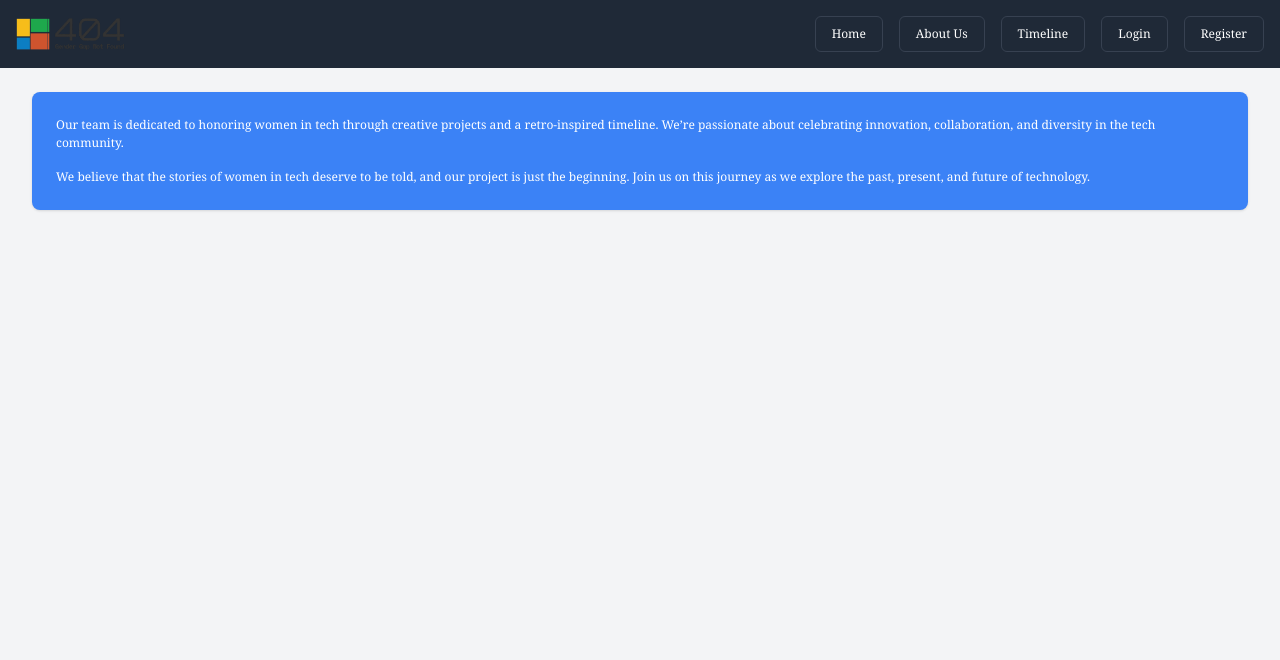
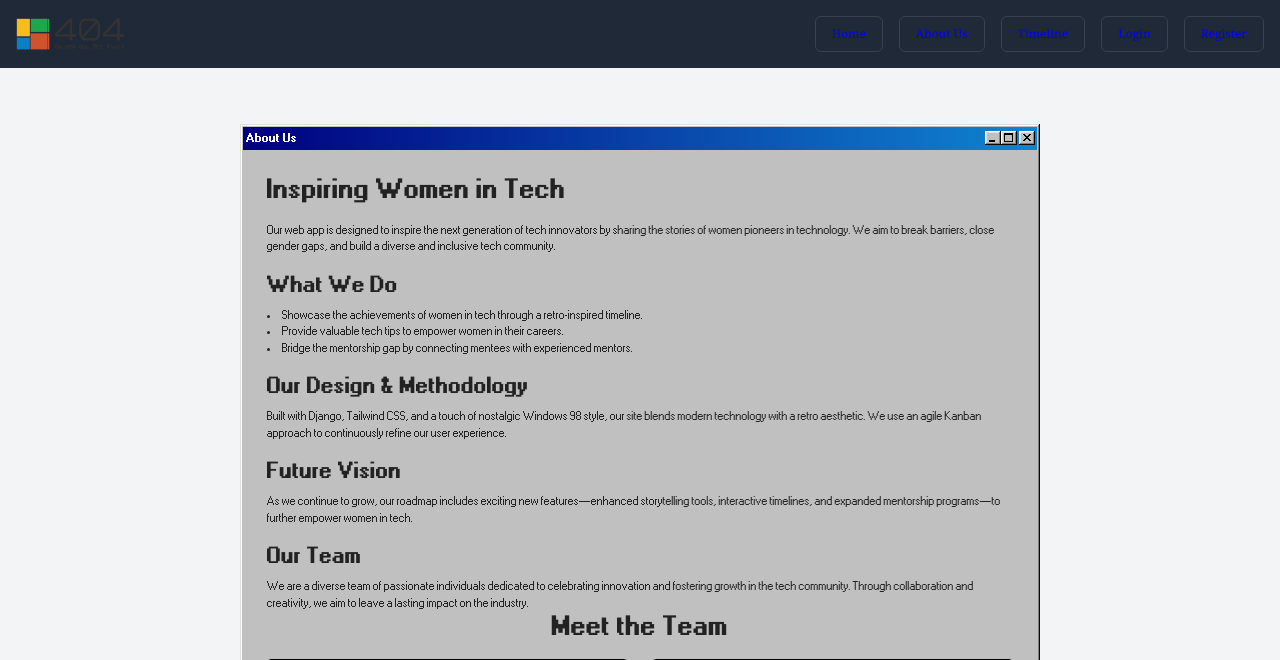
Before and after one commit to tgrey2024/2503-hackathon-team1, a Django app: page /about/ in a window 1280 px wide. Shown: the top 660 px of the page. Run offline with Django 5.2, Linux system fonts and the light colour scheme; some libraries are stand-ins or nearby versions.

Commit message:
set up team details on about page

```diff
--- a/home/templates/home/about.html
+++ b/home/templates/home/about.html
@@ -3,15 +3,69 @@
 
 {% block title %}About Us{% endblock title %}
 
-{% block header %}About Our Team{% endblock header %}
+{% block header %}About Our Project{% endblock header %}
 
 {% block content %}
-<div class="bg-blue-500 shadow overflow-hidden sm:rounded-lg p-6">
-    <p class="text-white mb-4">
-        Our team is dedicated to honoring women in tech through creative projects and a retro-inspired timeline. We’re passionate about celebrating innovation, collaboration, and diversity in the tech community.
+
+<link rel="stylesheet" href="https://unpkg.com/98.css/dist/98.css" />
+
+<div class="window mx-auto" style="max-width: 800px; margin-top: 2rem;">
+  <div class="title-bar">
+    <div class="title-bar-text">About Us</div>
+    <div class="title-bar-controls">
+      <button aria-label="Minimize"></button>
+      <button aria-label="Maximize"></button>
+      <button aria-label="Close"></button>
+    </div>
+  </div>
+  <div class="window-body" style="padding: 1rem;">
+    <h2 class="text-2xl font-bold mb-4">Inspiring Women in Tech</h2>
+    <p class="mb-4">
+      Our web app is designed to inspire the next generation of tech innovators by sharing the stories of women pioneers in technology. We aim to break barriers, close gender gaps, and build a diverse and inclusive tech community.
     </p>
-    <p class="text-white">
-        We believe that the stories of women in tech deserve to be told, and our project is just the beginning. Join us on this journey as we explore the past, present, and future of technology.
+    <h3 class="text-xl font-semibold mb-2">What We Do</h3>
+    <ul class="list-disc list-inside mb-4">
+      <li>Showcase the achievements of women in tech through a retro-inspired timeline.</li>
+      <li>Provide valuable tech tips to empower women in their careers.</li>
+      <li>Bridge the mentorship gap by connecting mentees with experienced mentors.</li>
+    </ul>
+    <h3 class="text-xl font-semibold mb-2">Our Design & Methodology</h3>
+    <p class="mb-4">
+      Built with Django, Tailwind CSS, and a touch of nostalgic Windows 98 style, our site blends modern technology with a retro aesthetic. We use an agile Kanban approach to continuously refine our user experience.
     </p>
+    <h3 class="text-xl font-semibold mb-2">Future Vision</h3>
+    <p class="mb-4">
+      As we continue to grow, our roadmap includes exciting new features—enhanced storytelling tools, interactive timelines, and expanded mentorship programs—to further empower women in tech.
+    </p>
+    <h3 class="text-xl font-semibold mb-2">Our Team</h3>
+    <p>
+      We are a diverse team of passionate individuals dedicated to celebrating innovation and fostering growth in the tech community. Through collaboration and creativity, we aim to leave a lasting impact on the industry.
+    </p>
+            <!-- Team Members Section -->
+    <div class="max-w-4xl mx-auto">
+        <h2 class="text-2xl font-bold mb-4 text-center">Meet the Team</h2>
+        <div class="grid grid-cols-1 sm:grid-cols-2 gap-6">
+            {% for member in members %}
+            <div class="bg-white border border-black p-4 rounded shadow">
+                {% if member.image %}
+                <img src="{% static member.image %}" alt="{{ member.name }}" class="w-full h-40 object-cover mb-4">
+                {% endif %}
+                <h3 class="text-xl font-bold">{{ member.name }}</h3>
+                <p class="text-gray-700 font-semibold">{{ member.role }}</p>
+                <p class="mt-2 text-sm">{{ member.bio }}</p>
+
+                <!-- GitHub Link -->
+                {% if member.github %}
+                <p class="mt-2">
+                    <a href="{{ member.github }}" target="_blank" class="underline text-blue-600 hover:text-blue-800">
+                        View GitHub Profile
+                    </a>
+                </p>
+                {% endif %}
+            </div>
+            {% endfor %}
+        </div>
+    </div>
+
 </div>
 {% endblock content %}
--- a/home/views.py
+++ b/home/views.py
@@ -14,6 +14,50 @@ def home(request):
 def index(request):
     return render(request, 'home/index.html')
 
+def about(request):
+    members = [
+        {
+            'name': 'Deborah_Alumni',
+            'role': 'Hackathon Veteran',
+            'bio': 'Deborah is an experienced hackathon alumnus with a passion for continuous learning.',
+            'image': 'home/images/debbiect246j.jpg',
+            'github': 'https://github.com/deborah-alumni'
+        },
+        {
+            'name': 'Ashwin',
+            'role': 'Hackathon Veteran',
+            'bio': 'Ashwin brings innovative ideas and strong technical skills to every project.',
+            'image': 'home/images/ashwin.jpg',
+            'github': 'https://github.com/tgrey2024'
+        },
+        {
+            'name': 'Kiree_Alumni',
+            'role': 'Hackathon Veteran',
+            'bio': 'Kiree is an alumni with extensive knowledge in front-end and user experience design.',
+            'image': 'home/images/kiree.jpg',
+            'github': 'https://github.com/kiree-alumni'
+        },
+        {
+            'name': 'Linus J',
+            'role': 'Hackathon Veteran',
+            'bio': 'Linus specializes in problem-solving and agile workflows, ensuring smooth collaboration.',
+            'image': 'home/images/linusj.jpg',
+            'github': 'https://github.com/linus-j'
+        },
+        {
+            'name': 'Vital_SP',
+            'role': 'Hackathon Veteran',
+            'bio': 'Vital is known for his leadership and back-end expertise, always pushing projects forward.',
+            'image': 'home/images/vinsengi.png',
+            'github': 'https://github.com/vital-sp'
+        },
+        {
+            'name': 'Tripta_BC',
+            'role': 'Hackathon Veteran',
+            'bio': 'Tripta excels in brainstorming innovative solutions and fostering team synergy...',
+            'image': 'home/images/tripta.jpg',
+            'github': 'https://github.com/tripta-bc'
+        },
+    ]
 
-def about(request):
-    return render(request, 'home/about.html')
+    return render(request, 'home/about.html', {'members': members})
```
Also changed, not shown: home/images/debbiect246.jpg (added), home/images/j0hanz.jpg (added), home/images/swewi.jpg (added), home/images/tgrey2024.jpg (added), home/images/vinsengi.png (added).
